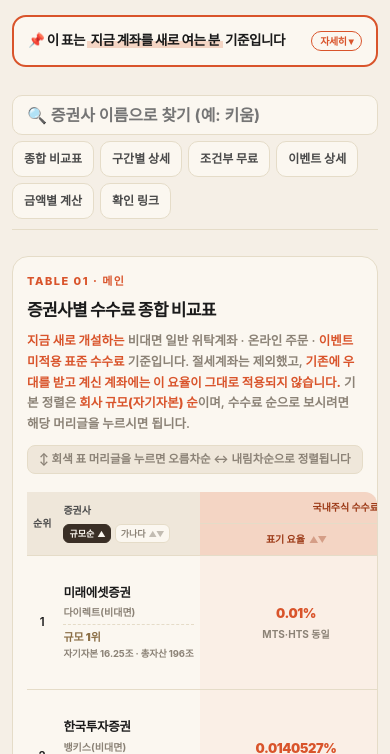
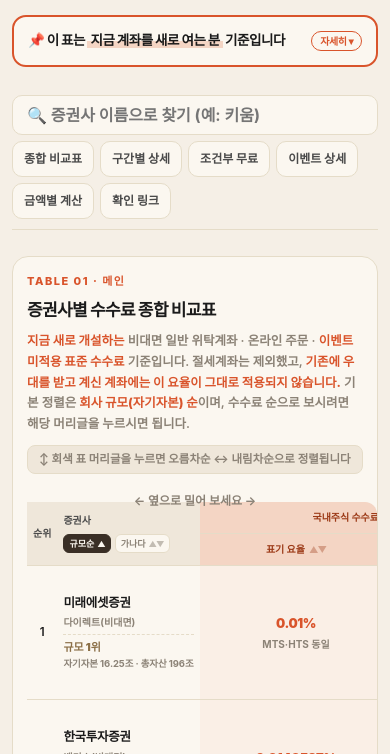
Before and after one commit to ttokjaeTV/trading-fee, a plain HTML site: page index.html in a window 390 px wide. Shown: the part 346-1100 px from the top of the page. Drawn offline with Linux system fonts and the light colour scheme; a web font is replaced by a local one.

Commit message:
모바일 표 가로 스크롤 안내 + favicon 링크
Co-Authored-By: Claude Sonnet 5.5 <noreply@anthropic.com>

```diff
--- a/index.html
+++ b/index.html
@@ -4,6 +4,7 @@
 <meta charset="UTF-8">
 <meta name="viewport" content="width=device-width, initial-scale=1.0">
 <title>증권사 수수료 비교표 · 똑재TV</title>
+<link rel="icon" href="/favicon.ico">
 <link rel="stylesheet" href="https://cdn.jsdelivr.net/gh/orioncactus/pretendard@v1.3.9/dist/web/static/pretendard.css">
 <style>
   :root {
@@ -442,6 +443,11 @@
 }
   .hub-back { display: inline-block; margin: 0 0 8px; font-size: 13px; font-weight: 600; color: var(--ink-mute); text-decoration: none; }
   .hub-back:hover { color: var(--accent); }
+  .scroll-hint { display: none; margin: 12px 0 -8px; text-align: center; font-size: 12px; font-weight: 700; color: var(--ink-mute); }
+  @media (max-width: 570px) { .scroll-hint.sh-570 { display: block; } }
+  @media (max-width: 970px) { .scroll-hint.sh-970 { display: block; } }
+  @media (max-width: 1130px) { .scroll-hint.sh-1130 { display: block; } }
+  @media (max-width: 1190px) { .scroll-hint.sh-1190 { display: block; } }
 </style>
 </head>
 <body>
@@ -525,6 +531,7 @@
       </div>
       <div class="sort-hint">↕ 회색 표 머리글을 누르면 오름차순 ↔ 내림차순으로 정렬됩니다</div>
     </div>
+    <p class="scroll-hint sh-1190" aria-hidden="true">← 옆으로 밀어 보세요 →</p>
     <div class="table-wrap">
       <table class="t master">
         <thead>
@@ -573,6 +580,7 @@
         정액 추가금(+원)이 붙는 구간은 소액 거래에서 특히 불리합니다.
       </div>
     </div>
+    <p class="scroll-hint sh-570" aria-hidden="true">← 옆으로 밀어 보세요 →</p>
     <div class="table-wrap">
       <table class="t">
         <thead>
@@ -605,6 +613,7 @@
         조건을 그대로 옮겨 적었습니다. 적립식으로 ETF를 모으시는 분들은 이 표가 위 표준 요율보다 중요할 수 있습니다.
       </div>
     </div>
+    <p class="scroll-hint sh-1130" aria-hidden="true">← 옆으로 밀어 보세요 →</p>
     <div class="table-wrap">
       <table class="t">
         <thead>
@@ -644,6 +653,7 @@
         미국주식 수수료를 깎아주는 이벤트는 <strong>메리츠증권(USD 환전 무료) 외에는 확인되지 않았습니다.</strong>
       </div>
     </div>
+    <p class="scroll-hint sh-970" aria-hidden="true">← 옆으로 밀어 보세요 →</p>
     <div class="table-wrap">
       <table class="t">
         <thead>
@@ -691,6 +701,7 @@
         <div class="input-hint" id="ch-hint">KB·신한은 매체별 차이가 큽니다</div>
       </div>
     </div>
+    <p class="scroll-hint sh-570" aria-hidden="true">← 옆으로 밀어 보세요 →</p>
     <div class="table-wrap">
       <table class="t">
         <thead id="th-calc"></thead>
```
